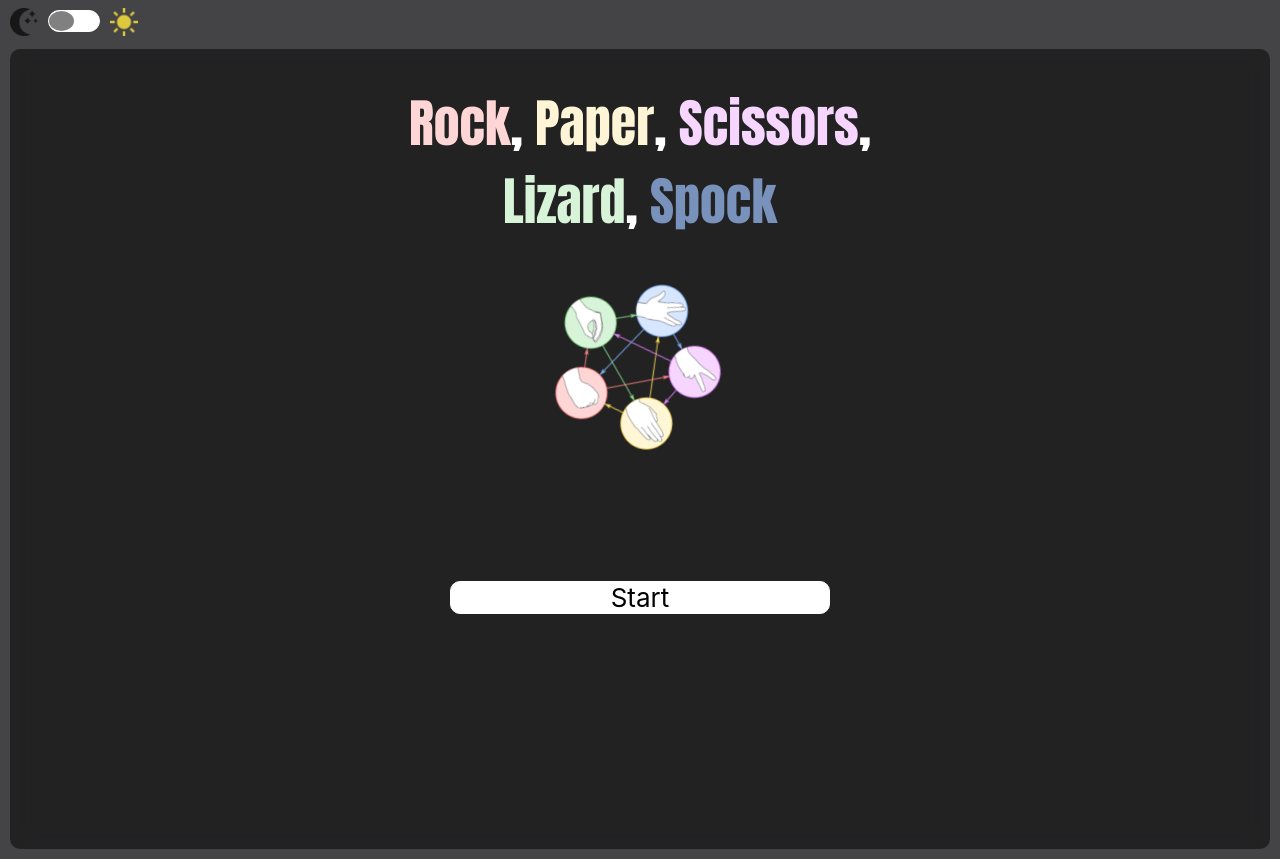
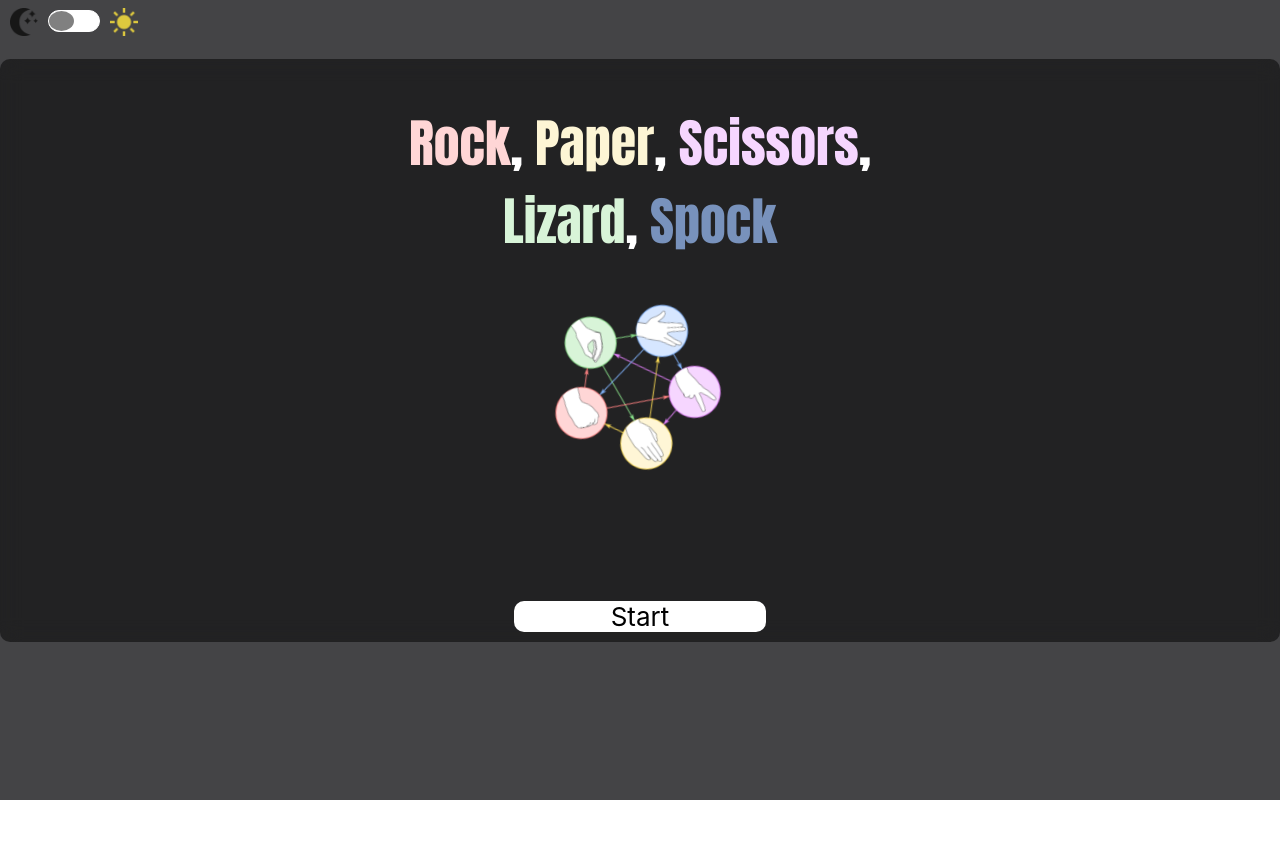
Before and after one commit to miraclebanks/RPSLS, a React (Create React App) app in the folder rpsls/: page / in a window 1280 px wide. After the commit the page ends 800 px from the top, so only its background shows below. Built offline with nearby package versions, Linux system fonts and the light colour scheme.

Commit message:
restructuring header into true header, styles adjusted accordingly

```diff
--- a/rpsls/src/App.css
+++ b/rpsls/src/App.css
@@ -2,10 +2,14 @@
   /* background color */
   --light-bg-color: #FCD5CE;
   --dark-bg-color: #0D1821;
+  --light-txt-color: #000000;
+  --dark-txt-color: whitesmoke;
 }
 .App {
   text-align: center;
   background-color: #444446;
+  color: var(--dark-txt-color);
+  height: 100%;
 }
 
 .App-logo {
@@ -22,23 +26,6 @@
     animation: App-logo-spin infinite 20s linear;
   }
 }
-.content-container{
-  background-color: rgba(0,0,0,0.5);
-  backdrop-filter: blur(10px);
-  border-radius: 10px;
-   /* -webkit-backdrop-filter: blur(10px);
-  border-radius: 10%; */
-}
-
-.content {
-  min-height: 100vh;
-  display: flex;
-  flex-direction: column;
-  align-items: center;
-  justify-content: flex-start;
-  font-size: calc(10px + 2vmin);
-  color: white;
-}
 
 .App-link {
   color: #61dafb;
@@ -53,39 +40,6 @@
   }
 }
 
-/* h1{
-  font-family: Impact;
-  font-weight: 500;
-}
-
-h1 .rock{
-  color: #ffd6d6
-}
-
-h1 .paper {
-  color: #fdf5d5
-}
-
-h1 .scissors {
-  color: #f6d6ff
-}
-
-h1 .lizard {
-  color: #d8f4d8
-}
-
-h1 .spock{
-  color: #7892bc
-}
-a {
-   background: white;
-   height: 20%;
-   width: 30%;
-   margin-top: 10%;
-   border: 1px solid white;
-   color: black;
-   border-radius: 10px;
-} */
 /*************  Color Mode Button  *****************/
  /* #region Color Mode Button */
  .color-mode-section{
@@ -96,6 +50,7 @@ a {
  }
  .app-light-mode {
    background-color: var(--light-bg-color);
+   color:var(--light-txt-color)
  }
   .color-mode-container{
     border: 1px solid white;
--- a/rpsls/src/App.js
+++ b/rpsls/src/App.js
@@ -11,7 +11,8 @@ function App() {
   function toggleColorMode(event) {
     const self = event.target;
     const container = self.parentElement;
-    const entireApp = container.parentElement.parentElement;
+    const entireApp = container.parentElement.parentElement.parentElement;
+    console.log(entireApp);
     if (self.classList.contains('light-mode')) {
       self.classList.remove('light-mode');
       container.classList.remove('light-mode-container');
@@ -29,18 +30,19 @@ function App() {
         <section className="color-mode-section">
           <img className="color-mode-image" src={moon} />
           <div className="color-mode-container">
-            <div className="color-mode" onClick={toggleColorMode}></div></div>
+            <div className="color-mode" onClick={toggleColorMode}>
+            </div>
+          </div>
           <img className="color-mode-image" src={sun} />
         </section>
-        <BrowserRouter>
-          <Routes>
-            {/* <Route path="/" element={<Test/>}/>
-        <Route path="404" element={<Page404/>}/> */}
-            <Route path="/" element={<HomeScreen />}></Route>
-            <Route path="game" element={<GameBoard />}> </Route>
-          </Routes>
-        </BrowserRouter>
       </header>
+      <BrowserRouter>
+        <Routes>
+          <Route path="/" element={<HomeScreen />}></Route>
+          <Route path="game" element={<GameBoard />}> </Route>
+        </Routes>
+      </BrowserRouter>
+
     </div>
 
   );
--- a/rpsls/src/components/HomeScreen/HomeScreen.js
+++ b/rpsls/src/components/HomeScreen/HomeScreen.js
@@ -1,5 +1,5 @@
 import React from 'react';
-import './styles/main.css';
+import './styles/HomeScreen.css';
 import logo from "./RPSLS.png"
 import {Link} from 'react-router-dom';
 
--- /dev/null
+++ b/rpsls/src/components/HomeScreen/styles/HomeScreen.css
@@ -0,0 +1,57 @@
+.content-container{
+  background-color: rgba(0,0,0,0.5);
+  backdrop-filter: blur(10px);
+  border-radius: 10px;
+  height: 30%;
+  padding: 10px;
+   /* -webkit-backdrop-filter: blur(10px);
+  border-radius: 10%; */
+}
+
+.content {
+  min-height: 300px;
+  display: flex;
+  flex-direction: column;
+  align-items: center;
+  justify-content: flex-start;
+  font-size: calc(10px + 2vmin);
+  color: white;
+}
+
+
+h1{
+    font-family: Impact;
+    font-weight: 500;
+  }
+
+  h1 .rock{
+    color: #ffd6d6
+  }
+
+  h1 .paper {
+    color: #fdf5d5
+  }
+
+  h1 .scissors {
+    color: #f6d6ff
+  }
+
+  h1 .lizard {
+    color: #d8f4d8
+  }
+
+  h1 .spock{
+    color: #7892bc
+  }
+  .link {
+     background: white;
+     height: 30%;
+     width: 20%;
+     margin-top: 10%;
+     color: black;
+     border-radius: 10px;
+     transition: background-color .2s;
+  }
+  .link:hover {
+    background-color: lightgrey;
+  }
--- a/rpsls/src/components/HomeScreen/styles/main.css
+++ /dev/null
@@ -1,37 +0,0 @@
-h1{
-    font-family: Impact;
-    font-weight: 500;
-  }
-
-  h1 .rock{
-    color: #ffd6d6
-  }
-
-  h1 .paper {
-    color: #fdf5d5
-  }
-
-  h1 .scissors {
-    color: #f6d6ff
-  }
-
-  h1 .lizard {
-    color: #d8f4d8
-  }
-
-  h1 .spock{
-    color: #7892bc
-  }
-  .link {
-     background: white;
-     height: 20%;
-     width: 30%;
-     margin-top: 10%;
-     border: 1px solid white;
-     color: black;
-     border-radius: 10px;
-     transition: backgroun-color .2s;
-  }
-  a::hover {
-    background-color: lightgrey;
-  }
--- a/rpsls/src/index.css
+++ b/rpsls/src/index.css
@@ -1,3 +1,6 @@
+html {
+  height:100%;
+}
 body {
   margin: 0;
   font-family: -apple-system, BlinkMacSystemFont, 'Segoe UI', 'Roboto', 'Oxygen',
@@ -5,8 +8,11 @@ body {
     sans-serif;
   -webkit-font-smoothing: antialiased;
   -moz-osx-font-smoothing: grayscale;
+  height:100%;
 }
-
+#root{
+  height:100%;
+}
 code {
   font-family: source-code-pro, Menlo, Monaco, Consolas, 'Courier New',
     monospace;
```
Also changed, not shown: rpsls/src/bbtlogo.jpg (deleted).
